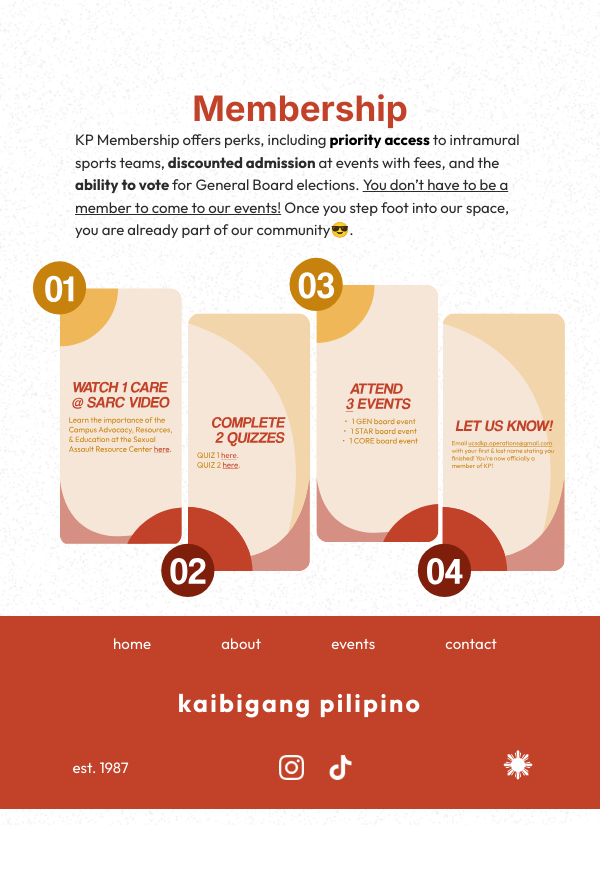
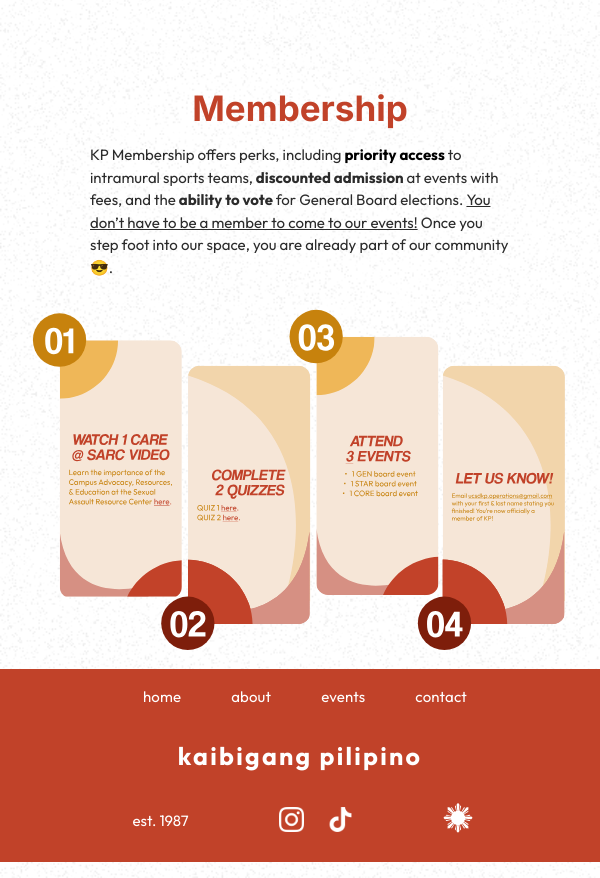
Before and after one commit to a2jensen/KP-Website, a Next.js app: page /about in a window 600 px wide. Shown: the part 799-1677 px from the top of the page. Before the commit the page ends 1624 px from the top, so only its background shows below. Built offline with nearby package versions, Linux system fonts and the light colour scheme.

Commit message:
edited footer and membership padding

```diff
--- a/components/aboutPage/membership/membership.module.css
+++ b/components/aboutPage/membership/membership.module.css
@@ -91,6 +91,7 @@
 @media screen and (min-width: 430px) and (max-width: 600px){
     .info{
         font-size: 15px;
+        padding: 15px;
     }
 
     .container{
--- a/components/footer/footer.module.css
+++ b/components/footer/footer.module.css
@@ -125,13 +125,13 @@
     }
 }
 
-@media screen and (min-width: 431px) and (max-width: 600px){
+@media screen and (min-width: 430px) and (max-width: 600px){
     .footer{
-        min-height: 175px;
+        min-height: 170px;
     }
 
     .toplist{
-        gap: 70px;
+        gap: 50px;
         left: -15px;
         padding-top: 15px;
     }
@@ -148,7 +148,7 @@
     }
 
     .bottomlist{
-        gap: 150px;
+        gap: 90px;
         left: -17.5px;
     }
 
--- a/components/homePage/title/title.module.css
+++ b/components/homePage/title/title.module.css
@@ -68,11 +68,12 @@
 @media (min-width: 0px) and (max-width: 599px) {
     .header h1 {
         font-size: 2em;
-
+        padding: 15px;
     }
 
     .header p{
-        font-size: 0.8em;
+        font-size: 1em;
+        padding: 15px;
     }
 
     .picture {
--- a/components/nav/nav.module.css
+++ b/components/nav/nav.module.css
@@ -6,6 +6,7 @@
     background-repeat: no-repeat;
     padding: 40px 150px;
     margin:5px;
+    z-index: 100;
 }
 
 .container {
@@ -32,7 +33,7 @@
 
 .list {
     display: flex;
-    margin-right: 0px;
+    margin-right: 10px;
 }
 
 .listElement {
```
